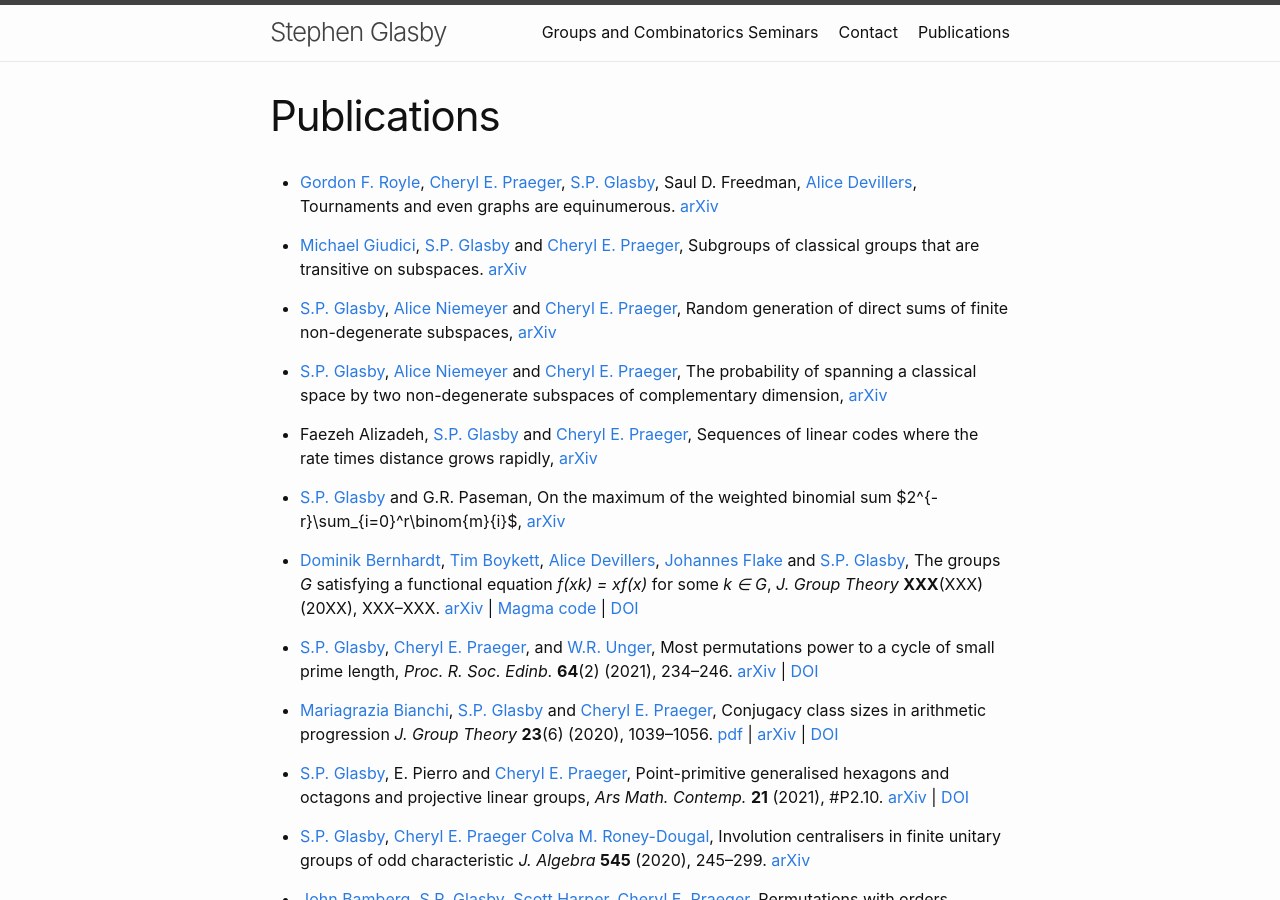
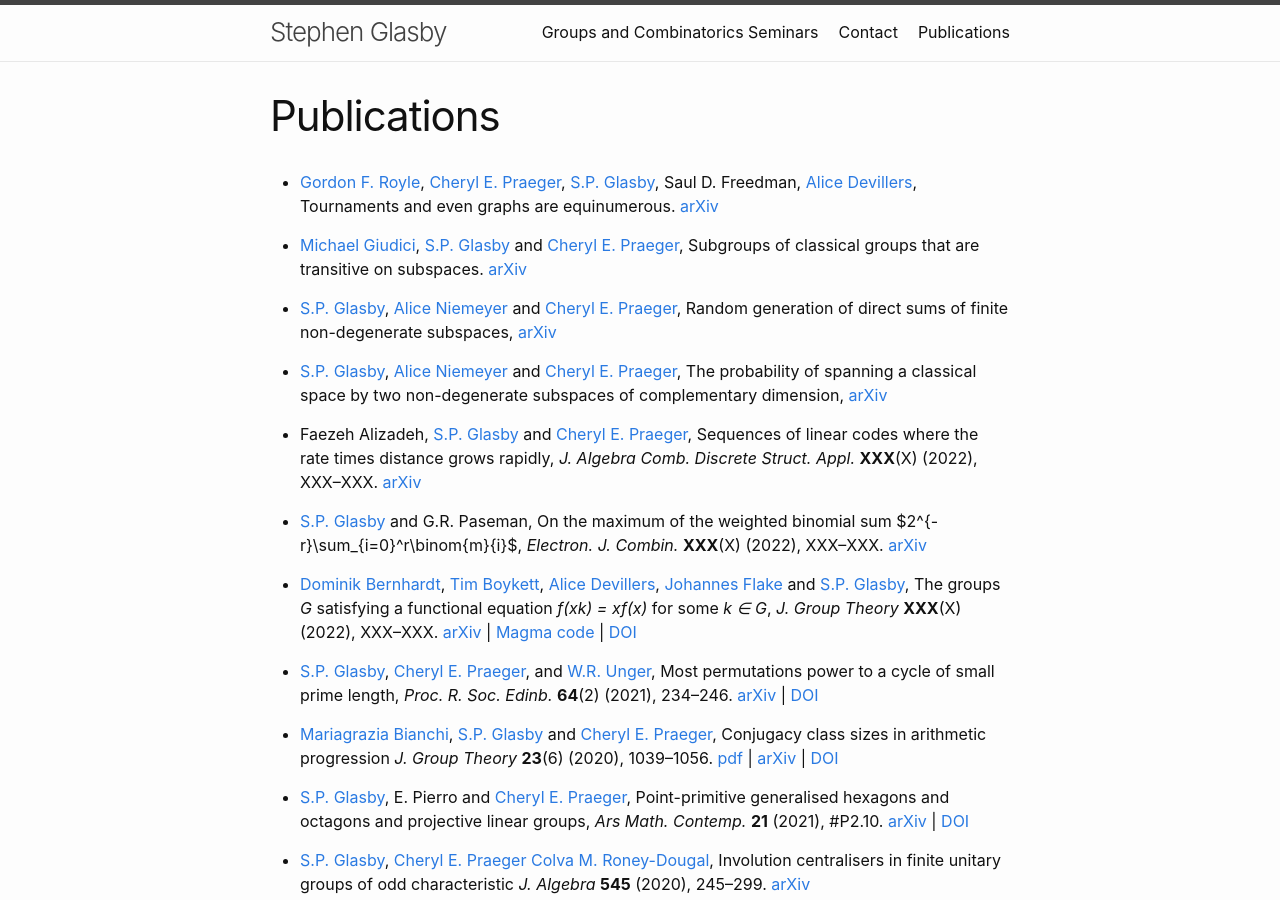
Before and after one commit to StephenGlasby/StephenGlasby.github.io, a Jekyll site: the page built from publications.md, in a window 1280 px wide and 900 px high. Built offline with Jekyll 4.4.1, drawn with Linux system fonts in a browser that asks for light colours.

```diff
--- a/publications.md
+++ b/publications.md
@@ -35,11 +35,13 @@
 [S.P. Glasby](https://staffhome.ecm.uwa.edu.au/~00059629/) and
 [Cheryl E. Praeger](https://www.uwa.edu.au/people/cheryl.praeger),
 Sequences of linear codes where the rate times distance grows rapidly,
+*J. Algebra Comb. Discrete Struct. Appl.* **XXX**(X) (2022), XXX--XXX.
 [arXiv](https://arxiv.org/abs/2110.01277)
 
 - [S.P. Glasby](https://staffhome.ecm.uwa.edu.au/~00059629/) and
 G.R. Paseman,
 On the maximum of the weighted binomial sum $2^{-r}\sum_{i=0}^r\binom{m}{i}$,
+*Electron. J. Combin.* **XXX**(X) (2022), XXX--XXX.
 [arXiv](https://arxiv.org/abs/2109.11396)
 
 - [Dominik Bernhardt](https://www.mathematik.rwth-aachen.de/go/id/bkbg/gguid/0xF033AE30691E4645A7355F6BBD82B37D/ikz/11/allou/1),
@@ -49,7 +51,7 @@
 [S.P. Glasby](https://staffhome.ecm.uwa.edu.au/~00059629/),
 The groups *G* satisfying a functional equation
 *f(xk) = xf(x)* for some *k ∈ G*,
-*J. Group Theory* **XXX**(XXX) (20XX), XXX--XXX.
+*J. Group Theory* **XXX**(X) (2022), XXX--XXX.
 [arXiv](https://arxiv.org/abs/2105.09117) |
 [Magma code](https://research-repository.uwa.edu.au/en/datasets/magma-computer-program-for-j-groups-and-exponent-polynomials) |
 [DOI](http://doi.org/10.26182/x36d-3b55)
```
